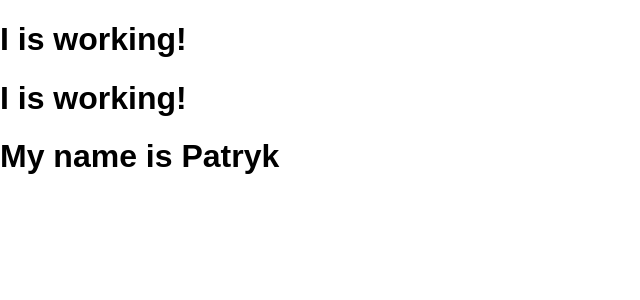
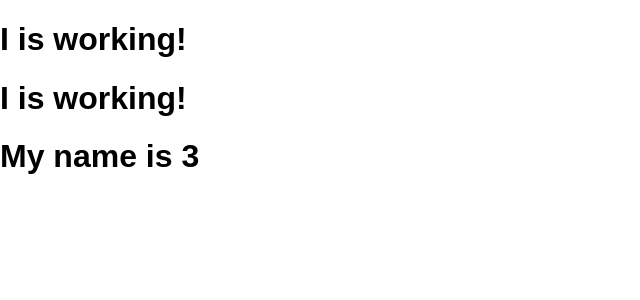
Before and after one commit to PatiKoszi/ReactTutorial, a React (Create React App) app: page / in a window 1280 px wide. Shown: the top 300 px of the page, without its empty margins (0-640 px from the left). Built offline with nearby package versions, Linux system fonts and the light colour scheme.

Commit message:
function inside the return

```diff
--- a/src/App.js
+++ b/src/App.js
@@ -4,11 +4,16 @@ import './App.css';
 class App extends Component {
   render() {
     const name = "Patryk";
+
     return (
       <div>
       <h1> I is working!</h1>
       <h1> I is working!</h1>
-    <h1>My name is {name}</h1>
+    <h1>My name is {(
+      function () { return 3; }
+      )
+    ()
+      }</h1>
       </div>
 
     );
```
